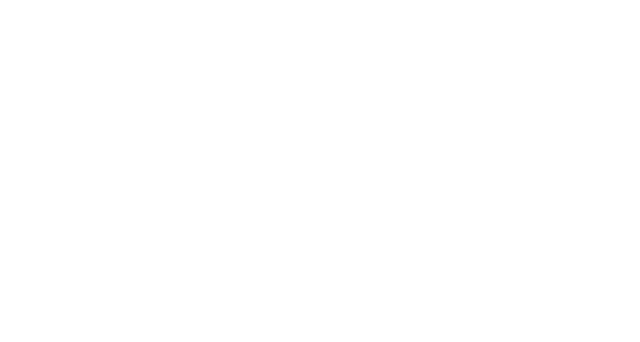
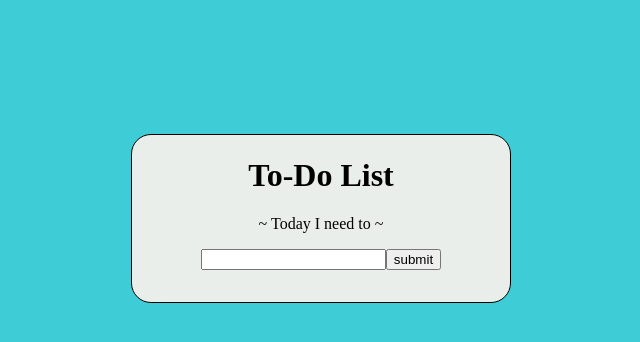
Before and after one commit to dts-kominfo-rea4a/challenge-dom-bambangslstyo, a website: page index.html in a window 1280 px wide. Shown: the whole page, without its empty margins (319-959 px from the left). Drawn offline with Linux system fonts and the light colour scheme.

Commit message:
Halaman to-do list

```diff
--- a/index.html
+++ b/index.html
@@ -5,37 +5,100 @@
     <meta http-equiv="X-UA-Compatible" content="IE=edge" />
     <meta name="viewport" content="width=device-width, initial-scale=1.0" />
     <title>Challenge - DOM</title>
+    <style>
+      body {
+        background-color: rgb(62, 204, 214);
+        display: flex;
+        flex-direction: column;
+        align-items: center;
+      }
+
+      #app {
+        border: 1px solid;
+        border-radius: 20px;
+        background-color: rgb(234, 238, 234);
+        box-sizing: border-box;
+        width: 30%;
+        margin-top: 10%;
+      }
+
+      #app h1 {
+        display: flex;
+        align-items: center;
+        flex-direction: column;
+      }
+
+      #app p {
+        display: flex;
+        align-items: center;
+        flex-direction: column;
+      }
+
+      #input {
+        display: flex;
+        justify-content: center;
+      }
+
+      #output {
+        margin: 2rem;
+      }
+    </style>
   </head>
   <body>
     <div id="app">
       <!-- TODO: Buatlah sebuah header dengan id todo-title -->
+      <h1 id="todo-title">To-Do List</h1>
+
       <!-- TODO: Buatlah sebuah subtitle dengan id todo-subtitle -->
+      <p id="todo-subtitle">~ Today I need to ~</p>
 
       <!-- Section: input -->
-      <!-- TODO: Buatlah sebuah input bertipe text dengan id todo-input -->
-      <!-- TODO: Buatlah sebuah button dengan id todo-submit -->
+      <section id="input">
+        <!-- TODO: Buatlah sebuah input bertipe text dengan id todo-input -->
+        <input type="text" name="todo-input" id="todo-input">
+        <!-- TODO: Buatlah sebuah button dengan id todo-submit -->
+        <button type="submit" id="todo-submit">submit</button>
+      </section>
 
       <!-- Section output -->
-      <!-- TODO: Buatlah sebuah <ul> dengan id todo-output -->
+      <section id="output">
+        <!-- TODO: Buatlah sebuah <ul> dengan id todo-output -->
+          <ul id="todo-output">
+
+          </ul>
+      </section>
     </div>
 
     <!-- ! Untuk tantangan ini, script jangan diubah ke external js yah ! -->
     <script>
       // TODO: Deklarasi variable sesuai dengan kebutuhan di sini
-      let button;
-      let input;
-      let output;
+      let button = document.getElementById('todo-submit');
+      let input = document.getElementById('todo-input');
+      let output = document.getElementById('todo-output');
 
       // TODO: Buatlah sebuah fungsi dengan nama fnClickHandler
       // Fungsi yang digunakan untuk menambahkan tulisan
       // Jangan ubah cara deklarasi fungsinya, cukup isi saja
-      function fnClickHandler(toDoItem) {}
+      function fnClickHandler(toDoItem) {
+        const li = document.createElement('li');
+        li.append(toDoItem);
+        output.appendChild(li);
+        input.value = '';
+      }
 
       // TODO: register event onclick / addEventListener untuk button
       // akan menjalankan fungsi fnClickHandler
+      button.addEventListener('click', () => {
+          fnClickHandler(input.value);
+      });
 
       // TODO: register event onkeypress / addEventListener untuk input
       // sehingga saat di input ditekan enter akan menjalankan fungsi fnClickHandler juga
+      document.addEventListener('keypress', (e) => {
+          if (e.key === 'Enter') {
+            fnClickHandler(input.value);
+          }
+      })
     </script>
   </body>
 </html>
```
